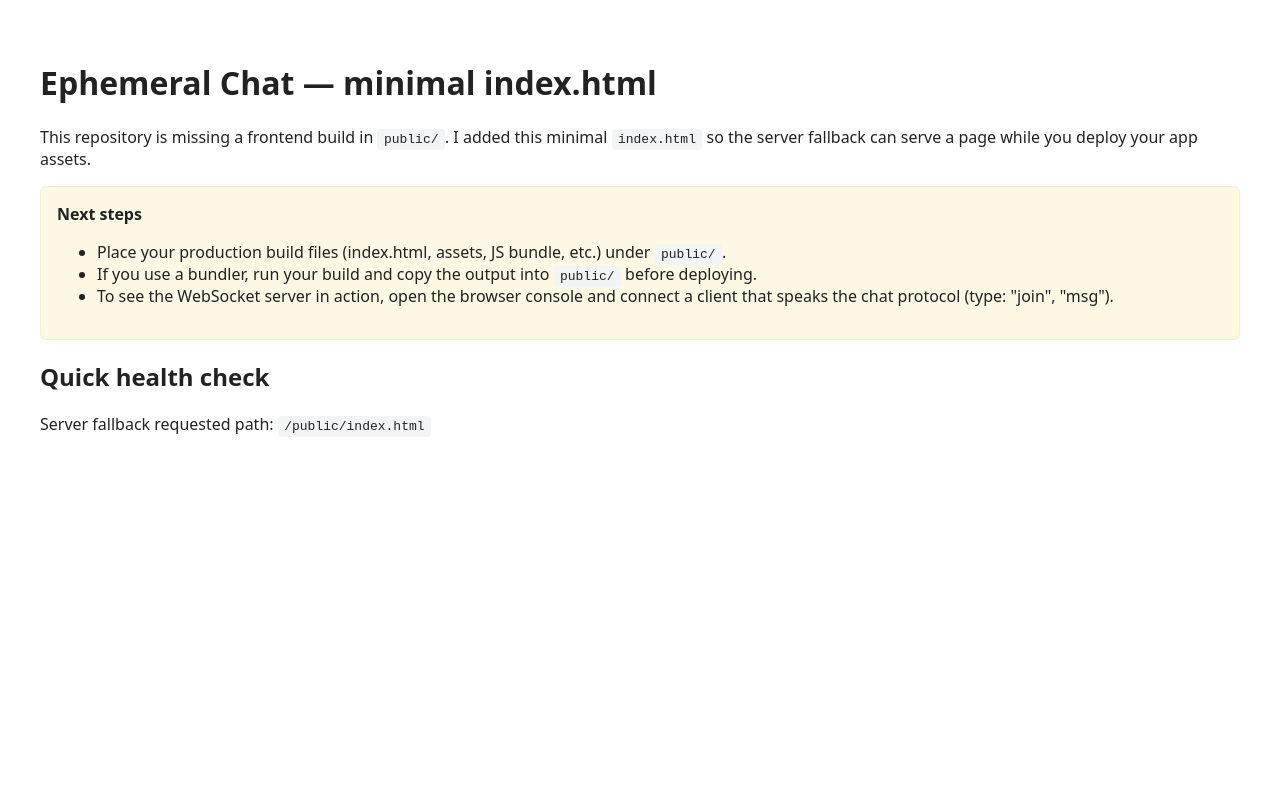
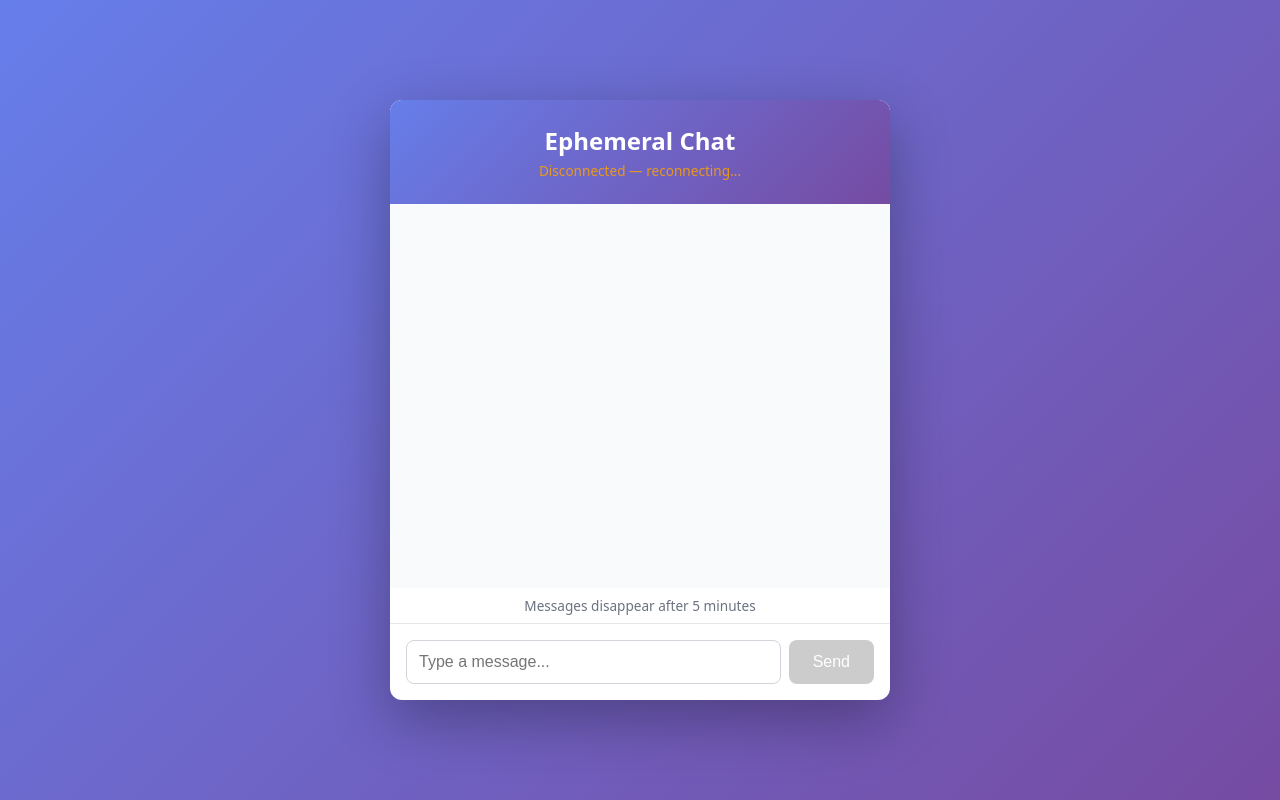
Before and after one commit to lenvouser6-beep/ephemeral-chat, a website: page public/index.html in a window 1280 px wide. Drawn offline with Linux system fonts and the light colour scheme.

Commit message:
Replace minimal index.html with fully functional chat frontend

```diff
--- a/public/index.html
+++ b/public/index.html
@@ -5,30 +5,190 @@
   <meta name="viewport" content="width=device-width,initial-scale=1" />
   <title>Ephemeral Chat</title>
   <style>
-    body { font-family: system-ui, -apple-system, "Segoe UI", Roboto, "Helvetica Neue", Arial; padding: 2rem; color: #222 }
-    code { background:#f3f4f6; padding:0.2rem 0.4rem; border-radius:4px }
-    .notice { margin-top:1rem; padding:1rem; background:#fcf8e3; border:1px solid #faebcc; border-radius:6px }
+    * { margin: 0; padding: 0; box-sizing: border-box }
+    body {
+      font-family: system-ui, -apple-system, "Segoe UI", Roboto, "Helvetica Neue", Arial;
+      background: linear-gradient(135deg, #667eea 0%, #764ba2 100%);
+      min-height: 100vh;
+      display: flex;
+      align-items: center;
+      justify-content: center;
+      padding: 1rem;
+    }
+    .container {
+      background: white;
+      border-radius: 12px;
+      box-shadow: 0 20px 60px rgba(0,0,0,0.3);
+      width: 100%;
+      max-width: 500px;
+      display: flex;
+      flex-direction: column;
+      height: 600px;
+    }
+    .header {
+      background: linear-gradient(135deg, #667eea 0%, #764ba2 100%);
+      color: white;
+      padding: 1.5rem;
+      border-radius: 12px 12px 0 0;
+      text-align: center;
+    }
+    .header h1 { font-size: 1.5rem; margin-bottom: 0.25rem }
+    .status { font-size: 0.85rem; opacity: 0.9 }
+    .messages {
+      flex: 1;
+      overflow-y: auto;
+      padding: 1rem;
+      background: #f9fafb;
+    }
+    .message {
+      margin-bottom: 0.75rem;
+      padding: 0.75rem;
+      border-radius: 8px;
+      max-width: 85%;
+      word-wrap: break-word;
+    }
+    .message.own {
+      background: #667eea;
+      color: white;
+      margin-left: auto;
+      text-align: right;
+    }
+    .message.other {
+      background: white;
+      border: 1px solid #e5e7eb;
+      color: #111;
+    }
+    .message-time { font-size: 0.75rem; opacity: 0.7; margin-top: 0.25rem }
+    .input-area {
+      padding: 1rem;
+      border-top: 1px solid #e5e7eb;
+      display: flex;
+      gap: 0.5rem;
+    }
+    input {
+      flex: 1;
+      padding: 0.75rem;
+      border: 1px solid #d1d5db;
+      border-radius: 8px;
+      font-size: 1rem;
+      outline: none;
+      transition: border-color 0.2s;
+    }
+    input:focus { border-color: #667eea }
+    button {
+      padding: 0.75rem 1.5rem;
+      background: #667eea;
+      color: white;
+      border: none;
+      border-radius: 8px;
+      font-size: 1rem;
+      cursor: pointer;
+      transition: background 0.2s;
+    }
+    button:hover { background: #764ba2 }
+    button:disabled { background: #ccc; cursor: not-allowed }
+    .info { font-size: 0.85rem; color: #6b7280; text-align: center; padding: 0.5rem }
   </style>
 </head>
 <body>
-  <h1>Ephemeral Chat — minimal index.html</h1>
-  <p>This repository is missing a frontend build in <code>public/</code>. I added this minimal <code>index.html</code> so the server fallback can serve a page while you deploy your app assets.</p>
+  <div class="container">
+    <div class="header">
+      <h1>Ephemeral Chat</h1>
+      <div class="status" id="status">Connecting...</div>
+    </div>
 
-  <div class="notice">
-    <strong>Next steps</strong>
-    <ul>
-      <li>Place your production build files (index.html, assets, JS bundle, etc.) under <code>public/</code>.</li>
-      <li>If you use a bundler, run your build and copy the output into <code>public/</code> before deploying.</li>
-      <li>To see the WebSocket server in action, open the browser console and connect a client that speaks the chat protocol (type: "join", "msg").</li>
-    </ul>
+    <div class="messages" id="messages"></div>
+    <div class="info">Messages disappear after 5 minutes</div>
+
+    <div class="input-area">
+      <input type="text" id="messageInput" placeholder="Type a message..." autocomplete="off" />
+      <button id="sendBtn">Send</button>
+    </div>
   </div>
 
-  <h2>Quick health check</h2>
-  <p>Server fallback requested path: <code id="path">/</code></p>
+  <script>
+    const status = document.getElementById('status');
+    const messagesDiv = document.getElementById('messages');
+    const input = document.getElementById('messageInput');
+    const sendBtn = document.getElementById('sendBtn');
+    let ws;
+    let userId;
+    let connected = false;
 
-  <script>
-    // Show the current path (helpful when Render shows the error page)
-    document.getElementById('path').textContent = location.pathname || '/';
+    function connect() {
+      const protocol = window.location.protocol === 'https:' ? 'wss:' : 'ws:';
+      const wsUrl = `${protocol}//${window.location.host}`;
+
+      ws = new WebSocket(wsUrl);
+
+      ws.onopen = () => {
+        connected = true;
+        status.textContent = '✓ Connected';
+        status.style.color = '#10b981';
+        sendBtn.disabled = false;
+        input.focus();
+
+        // Generate a user ID and join
+        userId = `user-${Math.random().toString(36).substr(2, 9)}`;
+        ws.send(JSON.stringify({ type: 'join', user: userId }));
+      };
+
+      ws.onmessage = (event) => {
+        try {
+          const msg = JSON.parse(event.data);
+          displayMessage(msg);
+        } catch (e) {
+          console.error('Failed to parse message:', e);
+        }
+      };
+
+      ws.onerror = (error) => {
+        console.error('WebSocket error:', error);
+        status.textContent = '✗ Connection error';
+        status.style.color = '#ef4444';
+      };
+
+      ws.onclose = () => {
+        connected = false;
+        status.textContent = 'Disconnected — reconnecting...';
+        status.style.color = '#f59e0b';
+        sendBtn.disabled = true;
+        setTimeout(connect, 3000);
+      };
+    }
+
+    function displayMessage(msg) {
+      const div = document.createElement('div');
+      div.className = `message ${msg.user === userId ? 'own' : 'other'}`;
+
+      const text = document.createElement('div');
+      text.textContent = msg.text || msg.message || '';
+
+      const time = document.createElement('div');
+      time.className = 'message-time';
+      time.textContent = new Date().toLocaleTimeString([], { hour: '2-digit', minute: '2-digit' });
+
+      div.appendChild(text);
+      div.appendChild(time);
+      messagesDiv.appendChild(div);
+      messagesDiv.scrollTop = messagesDiv.scrollHeight;
+    }
+
+    function sendMessage() {
+      const text = input.value.trim();
+      if (!text || !connected) return;
+
+      ws.send(JSON.stringify({ type: 'msg', user: userId, text }));
+      input.value = '';
+      input.focus();
+    }
+
+    sendBtn.addEventListener('click', sendMessage);
+    input.addEventListener('keypress', (e) => {
+      if (e.key === 'Enter') sendMessage();
+    });
+
+    connect();
   </script>
 </body>
 </html>
```
